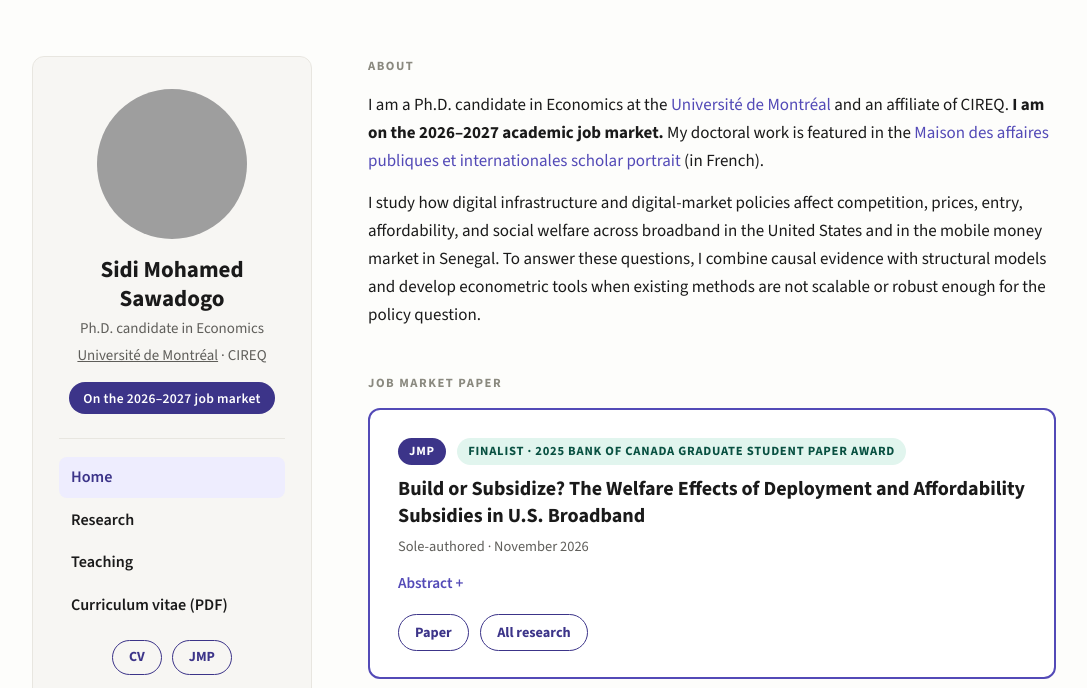
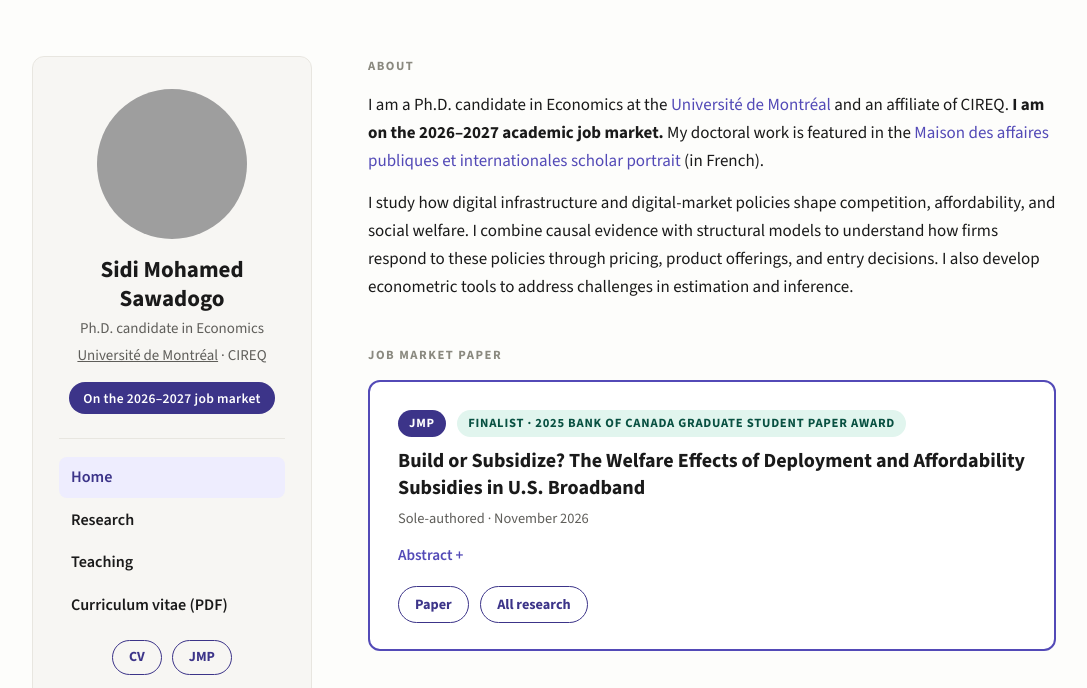
Before and after one commit to Sidi-Sawadogo/sidi-sawadogo.github.io, a plain HTML site: page index.html in a window 1280 px wide. Shown: the top 688 px of the page, without its empty margins (96-1183 px from the left). Drawn offline with nearby package versions, Linux system fonts and the light colour scheme; grey boxes are pictures that could not be loaded.

Commit message:
Update research description in index.html
Revised paragraph to clarify research focus and methods.

```diff
--- a/index.html
+++ b/index.html
@@ -125,9 +125,9 @@
             <a href="https://maison-api.umontreal.ca/communaute/etudiantes-bourisersieres/profils-boursiers/udemportraits/f/sidi-mohamed-sawadogo/" target="_blank" rel="noopener">Maison des affaires publiques et internationales scholar portrait</a>
             (in French).
           </p>
-          <p> I study how digital infrastructure and digital-market policies affect competition, prices, entry, affordability, and social welfare across broadband in the United States and in the mobile money market in Senegal. To answer
-              these questions, I combine causal evidence with structural models and develop econometric tools when existing methods are not scalable or robust enough for the policy question.
-
+          <p> I study how digital infrastructure and digital-market policies shape competition, affordability, and social welfare.
+            I combine causal evidence with structural models to understand how firms respond to these policies through pricing,
+            product offerings, and entry decisions. I also develop econometric tools to address challenges in estimation and inference.
           </p>
         </section>
 
```
